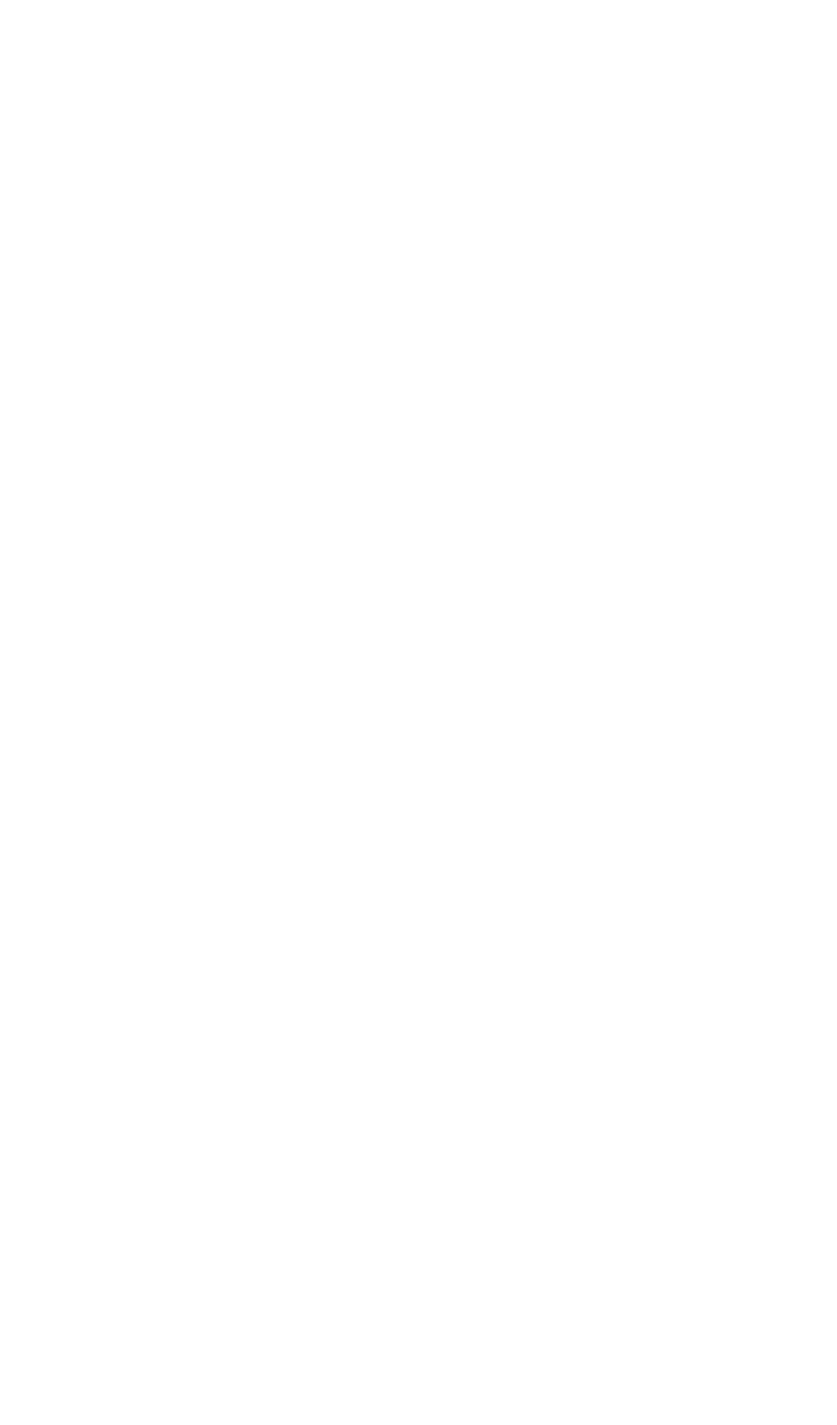
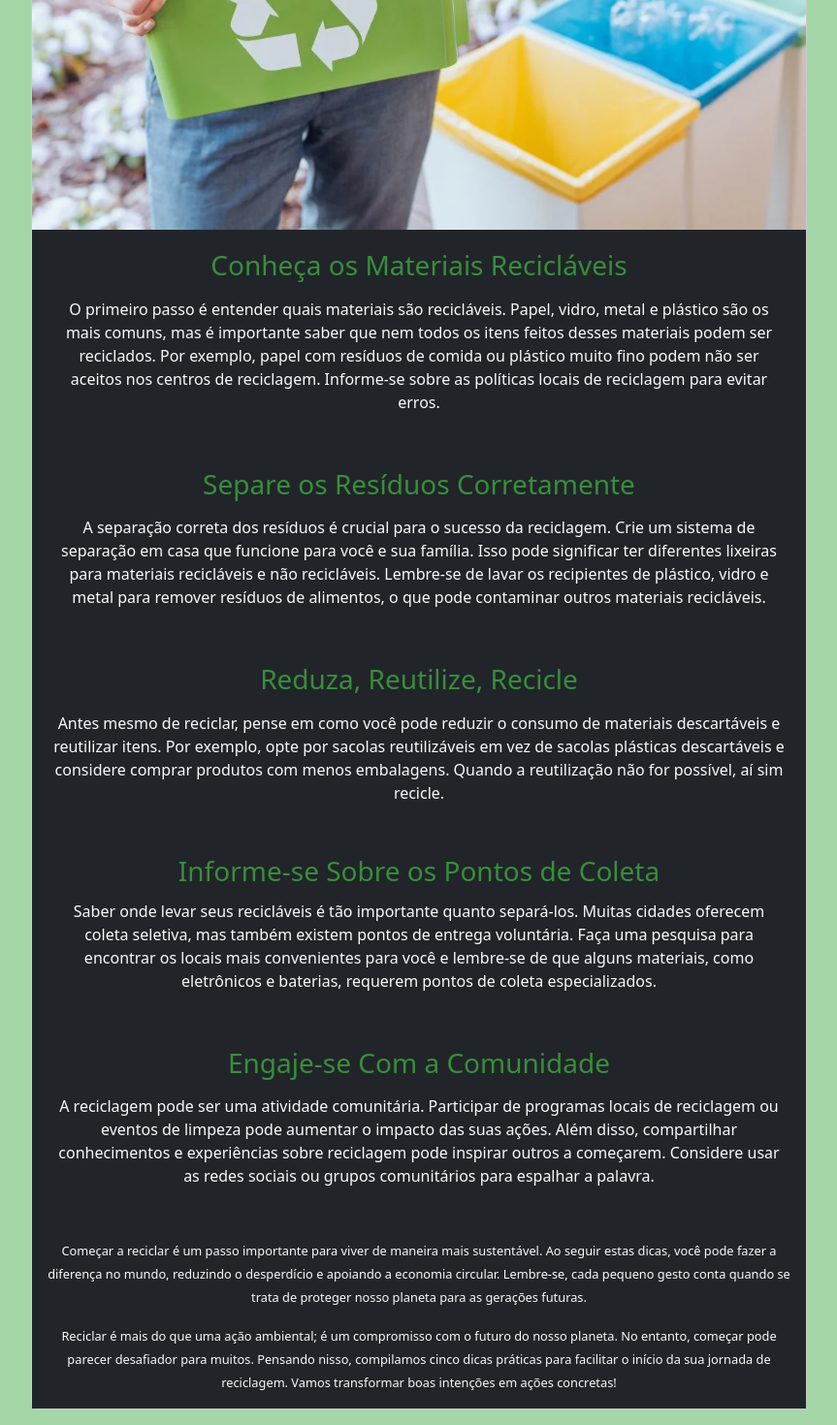
Before and after one commit to Kauan-Code19/projetoAplicadoFront, an Angular app: page /dicas in a window 1280 px wide. Before the commit this address led to /. Shown: the part 312-1782 px from the top of the page at 97% size, without its empty margins (208-1071 px from the left). Before the commit the page ends 800 px from the top, so only its background shows below. Built offline with nearby package versions, Linux system fonts and the light colour scheme.

Commit message:
criação da rota dicas e componente dicas

```diff
--- a/src/app/app.routes.ts
+++ b/src/app/app.routes.ts
@@ -2,10 +2,12 @@ import { Routes } from '@angular/router';
 import { WindowsComponent } from './features/windows/windows.component';
 import { DiasHorariosComponent } from './features/dias-horarios/dias-horarios.component';
 import { EcopontosComponent } from './features/ecopontos/ecopontos.component';
+import { DicasComponent } from './features/dicas/dicas.component';
 
 export const routes: Routes = [
     {path: 'windows', component: WindowsComponent},
     { path: '',   redirectTo: '/windows', pathMatch: 'full' },
     {path: 'dias-horarios', component: DiasHorariosComponent},
-    {path: 'ecopontos', component: EcopontosComponent}
+    {path: 'ecopontos', component: EcopontosComponent},
+    {path: 'dicas', component: DicasComponent}
 ];
--- /dev/null
+++ b/src/app/features/dicas/dicas.component.css
@@ -0,0 +1,23 @@
+.background {
+    background-color: #A5D6A7;
+
+}
+
+.sobre {
+    display: flex;
+    flex-direction: column;
+    justify-content: center;
+    align-items: center;
+    min-height: 100vh;
+    box-sizing: border-box;
+}
+
+.card {
+    background-color: #F5F5F5;
+    max-width: 800px;
+}
+
+
+h3 {
+    color: #388E3C;
+}
--- /dev/null
+++ b/src/app/features/dicas/dicas.component.html
@@ -0,0 +1,59 @@
+<div class="container-fluid flex-column background d-flex justify-content-center align-items-center p-3">
+    <div class="sobre">
+        <div class="card p2 text-center">
+            <img src="../../../assets/dicas-reciclar.png" class="card-img-top" alt="...">
+            <div class="card-body text-light bg-dark">
+                <h3 class="card-title text-center p-1">Conheça os Materiais Recicláveis</h3>
+                <p class="card-text p-1 mb-5">
+                    O primeiro passo é entender quais materiais são recicláveis. Papel, vidro, metal e plástico
+                    são os mais comuns, mas é importante saber que nem todos os itens feitos desses materiais
+                    podem ser reciclados. Por exemplo, papel com resíduos de comida ou plástico muito fino podem
+                    não ser aceitos nos centros de reciclagem. Informe-se sobre as políticas locais de reciclagem
+                    para evitar erros.
+                </p>
+
+                <h3 class="card-title text-center p-1">Separe os Resíduos Corretamente</h3>
+                <p class="card-text p-1 mb-5">
+                    A separação correta dos resíduos é crucial para o sucesso da reciclagem. Crie um sistema de separação
+                    em casa que funcione para você e sua família. Isso pode significar ter diferentes lixeiras para materiais
+                    recicláveis e não recicláveis. Lembre-se de lavar os recipientes de plástico, vidro e metal para remover
+                    resíduos de alimentos, o que pode contaminar outros materiais recicláveis.
+                </p>
+
+                <h3 class="card-title text-center p-1">Reduza, Reutilize, Recicle</h3>
+                <p class="card-text p-1 mb-5">
+                    Antes mesmo de reciclar, pense em como você pode reduzir o consumo de materiais descartáveis e reutilizar
+                    itens. Por exemplo, opte por sacolas reutilizáveis em vez de sacolas plásticas descartáveis e considere
+                    comprar produtos com menos embalagens. Quando a reutilização não for possível, aí sim recicle.
+                </p>
+
+                <h3 class="card-title text-center p-'">Informe-se Sobre os Pontos de Coleta</h3>
+                <p class="card-text p-1 mb-5">
+                    Saber onde levar seus recicláveis é tão importante quanto separá-los. Muitas cidades oferecem coleta
+                    seletiva, mas também existem pontos de entrega voluntária. Faça uma pesquisa para encontrar os locais
+                    mais convenientes para você e lembre-se de que alguns materiais, como eletrônicos e baterias, requerem
+                    pontos de coleta especializados.
+                </p>
+
+                <h3 class="card-title text-center p-1">Engaje-se Com a Comunidade</h3>
+                <p class="card-text p-1 mb-5">
+                    A reciclagem pode ser uma atividade comunitária. Participar de programas locais de reciclagem ou eventos
+                    de limpeza pode aumentar o impacto das suas ações. Além disso, compartilhar conhecimentos e experiências
+                    sobre reciclagem pode inspirar outros a começarem. Considere usar as redes sociais ou grupos comunitários
+                    para espalhar a palavra.
+                </p>
+
+                <p class="card-text"><small>Começar a reciclar é um passo importante para viver de maneira mais sustentável.
+                    Ao seguir estas dicas, você pode fazer a diferença no mundo, reduzindo o desperdício e apoiando a economia
+                    circular. Lembre-se, cada pequeno gesto conta quando se trata de proteger nosso planeta para as gerações futuras.</small>
+                </p>
+
+                <p class="card-text"><small>Reciclar é mais do que uma ação ambiental; é um compromisso com o futuro do
+                    nosso planeta. No entanto, começar pode parecer desafiador para muitos. Pensando nisso, compilamos
+                    cinco dicas práticas para facilitar o início da sua jornada de reciclagem. Vamos transformar boas
+                    intenções em ações concretas!</small>
+                </p>
+            </div>
+        </div>
+    </div>
+</div>
```
Also changed, not shown: src/app/features/dicas/dicas.component.ts (added, +12 -0 lines), src/assets/dicas-reciclar.png (added), 1 other file (tests, documents, lock files or other folders).
